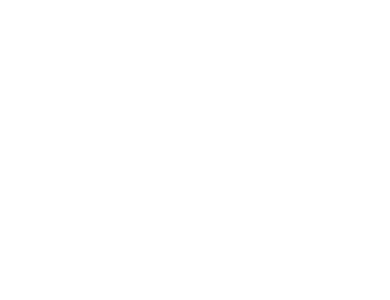
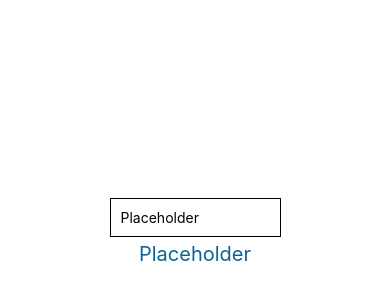
Before and after one commit to CarlosACifuentes/ReactNative-lab2, a React Native app: screen / in a window 390 px wide. Shown: the part 188-488 px from the top of the page. Built offline with nearby package versions, Linux system fonts and the light colour scheme.

Commit message:
TextInput changes

```diff
--- a/App.js
+++ b/App.js
@@ -1,11 +1,18 @@
+import { assertVariableDeclaration } from "@babel/types";
 import React from "react";
 import { View, Text, TextInput, StyleSheet, Button } from "react-native";
 
 export default function HelloWorldApp () {
+
+  const [value, onChangeText] = React.useState('Placeholder');
+
   return (
-    <View>
-      <TextInput />
-      <Text></Text>
+    <View style = {styles.container} >
+      <TextInput style = {styles.edit}
+        onChangeText = {text=>onChangeText(text)}
+        value = {value}
+      />
+      <Text style = {styles.text}>{value}</Text>
     </View>
   );
 }
@@ -21,9 +28,15 @@
     edit:{
       borderColor: 'black',
       borderWidth:1,
+      padding:10,
       width:'90%',
     },
-    text:{}
+    text:{
+      padding:5,
+      color:'#0b6396',
+      fontSize: 20,
+
+    }
   }
 
 )
```
